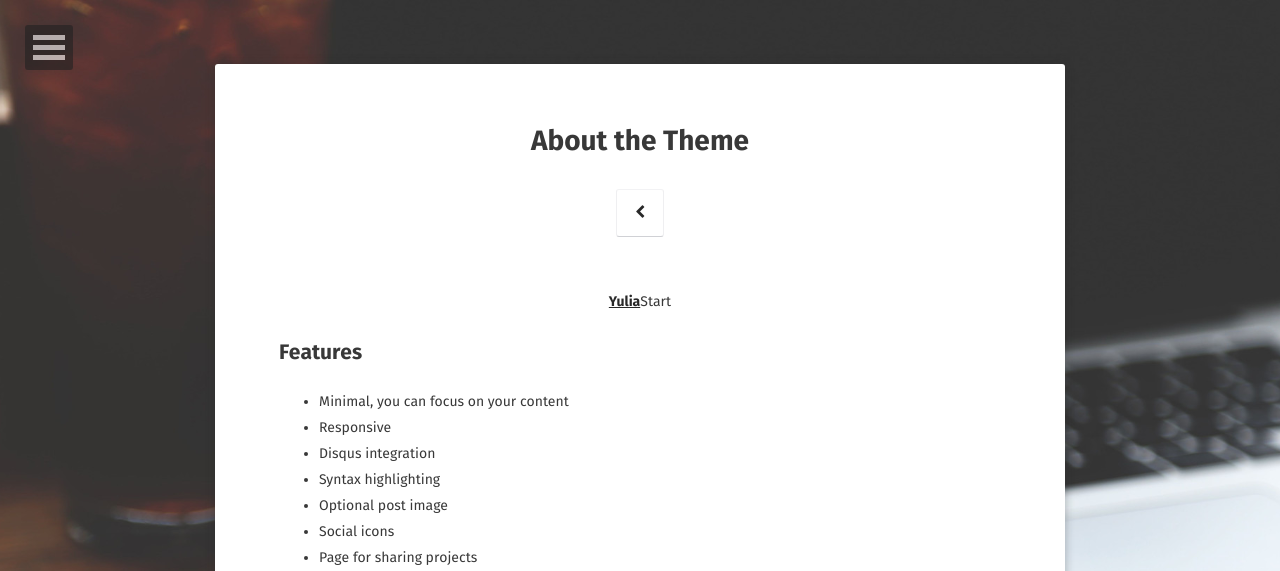
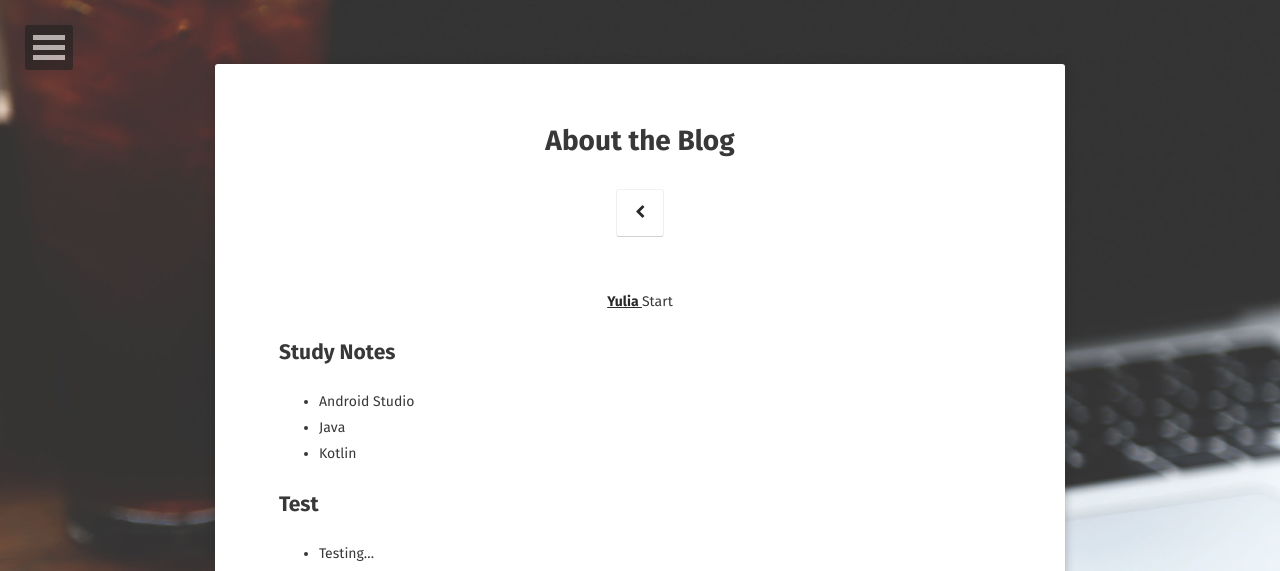
Before and after one commit to yulia0817/yulia0817.github.io, a Jekyll site: the page built from about/index.md, in a window 1280 px wide. Shown: the top 571 px of the page. Built offline with Jekyll 4.4.1, drawn with Linux system fonts in a browser that asks for light colours; some web fonts are replaced; some of the changed text lies outside the part shown; grey boxes are pictures that could not be loaded.

Commit message:
change home(Test)

```diff
--- a/_data/navigation.yml
+++ b/_data/navigation.yml
@@ -1,4 +1,4 @@
 # Site navigation links
 
-- title: Project
-  url: /Project/
+- title: project
+  url: /project/
--- a/_layouts/home.html
+++ b/_layouts/home.html
@@ -29,7 +29,7 @@ layout: compress
                         	<p style="font-size:1rem;font-weight:300">{{ site.bio }}</p>
 			            </a>
                     </h3>
-                    {% include social-links.html %}
+                    <!-- {% include social-links.html %} -->
                   <hr class="hr-line">
                   <h3 class="title">
                          <a class="btn zoombtn" href="{{ site.url }}/about">
--- a/about/index.md
+++ b/about/index.md
@@ -1,26 +1,20 @@
 ---
 layout: page
-title: About the Theme
-tags: [about, Jekyll, theme, moon]
+title: About the Blog
+tags: [about, android, study]
 date: 2016-03-21
 comments: false
 ---
 
-<center><a href="http://github.com/yulia0817"><b>Yulia</b></a>Start</center>
+<center><a href="http://github.com/yulia0817"><b>Yulia </b></a>Start</center>
 
-## Features
-* Minimal, you can focus on your content
-* Responsive
-* Disqus integration
-* Syntax highlighting
-* Optional post image
-* Social icons
-* Page for sharing projects
-* Optional background image
-* Simple navigation menu
-* MathJax support
+## Study Notes
+* Android Studio
+* Java
+* Kotlin
 
-## Preview
+## Test
+* Testing...
 
 {% capture images %}
     https://cloud.githubusercontent.com/assets/754514/14509720/61c61058-01d6-11e6-93ab-0918515ecd56.png
@@ -28,10 +22,4 @@ comments: false
 {% endcapture %}
 {% include gallery images=images caption="Screenshots of Moon Theme" cols=2 %}
 
-See a [live version of Moon](http://taylantatli.github.io/Moon) hosted on GitHub.
-
-## Getting Started
-
-To learn how to install and use this theme check out the [Setup Guide](http://taylantatli.me/Moon/moon-theme/) for more information.
-
-[Install Moon](https://github.com/TaylanTatli/Moon){: .btn}
+[Github](https://github.com/yulia0817){: .btn}
```
Also changed, not shown: _posts/2015-08-10-mathjax-example.md (deleted, +0 -73 lines), posts/index.md (+2 -2 lines), projects/index.md (+1 -1 lines).
